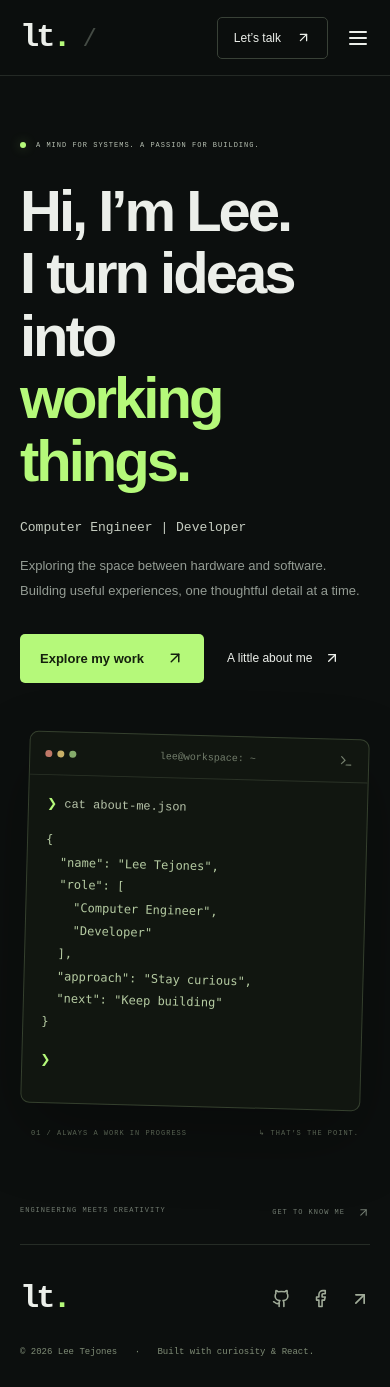
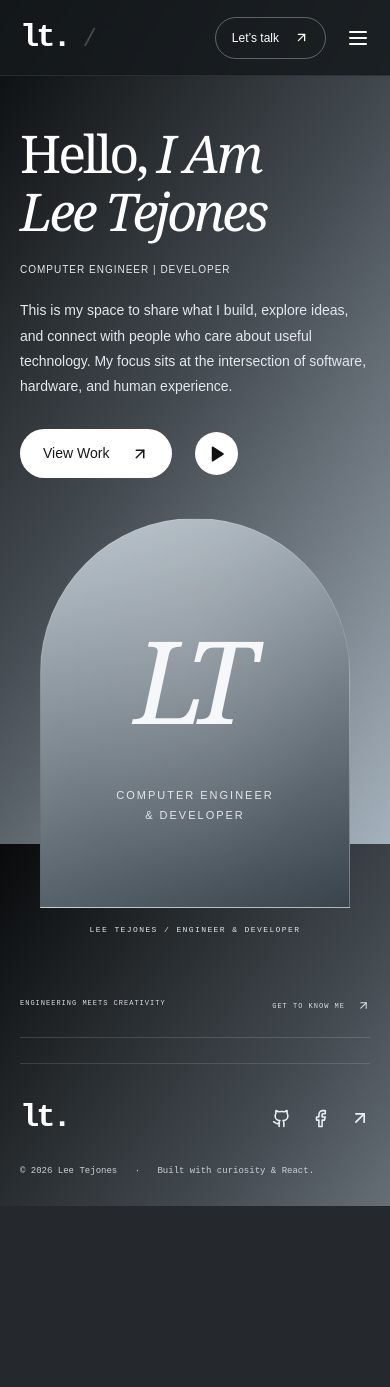
Before and after one commit to mrleejino-ho/leetejones_portfolio, a React (Vite) app: page / in a window 390 px wide. After the commit the page ends 1206 px from the top, so only its background shows below. Built offline with nearby package versions, Linux system fonts and the light colour scheme.

Commit message:
Restyle portfolio with silver gradient and editorial hero

```diff
--- a/index.html
+++ b/index.html
@@ -3,7 +3,7 @@
   <head>
     <meta charset="UTF-8" />
     <meta name="viewport" content="width=device-width, initial-scale=1.0" />
-    <meta name="theme-color" content="#0c0f0e" />
+    <meta name="theme-color" content="#25292d" />
     <meta
       name="description"
       content="Lee Tejones — Computer Engineer and Developer. A personal portfolio exploring software, connected hardware, and thoughtful digital experiences."
--- a/src/main.jsx
+++ b/src/main.jsx
@@ -16,6 +16,7 @@ import {
   Mail,
   Check,
   Copy,
+  Play,
 } from "lucide-react";
 import {
   BrowserRouter,
@@ -39,6 +40,7 @@ const profile = {
   github: "https://github.com/mrleejino-ho",
   linkedin: "",
   resume: "",
+  portrait: "",
 };
 const projects = [
   {
@@ -236,61 +238,48 @@ function App() {
             element={
               <section id="home" className="hero shell">
                 <div className="hero-main">
-                  <div className="eyebrow">
-                    <span className="status-dot" /> A MIND FOR SYSTEMS. A
-                    PASSION FOR BUILDING.
-                  </div>
                   <h1>
-                    Hi, I’m Lee.
-                    <br />I turn ideas into
+                    Hello, <em>I Am</em>
                     <br />
-                    <span>working things.</span>
+                    <span>Lee Tejones</span>
                   </h1>
                   <p className="hero-title">{profile.title}</p>
                   <p className="hero-description">
-                    Exploring the space between hardware and software.
-                    <br className="desktop-break" /> Building useful
-                    experiences, one thoughtful detail at a time.
+                    This is my space to share what I build, explore ideas, and
+                    connect with people who care about useful technology. My
+                    focus sits at the intersection of software, hardware, and
+                    human experience.
                   </p>
                   <div className="hero-actions">
                     <Link to="/projects" className="button primary">
-                      Explore my work <ArrowUpRight size={18} />
+                      View Work <ArrowUpRight size={18} />
                     </Link>
-                    <Link to="/about" className="text-link">
-                      A little about me <ArrowUpRight size={16} />
+                    <Link
+                      to="/about"
+                      className="about-play"
+                      aria-label="A little about me"
+                    >
+                      <Play size={18} fill="currentColor" />
                     </Link>
                   </div>
                 </div>
-                <div className="terminal-wrap">
-                  <div className="terminal">
-                    <div className="terminal-bar">
-                      <div className="window-dots">
-                        <i />
-                        <i />
-                        <i />
+                <div className="portrait-column">
+                  <div className="portrait-arch">
+                    {profile.portrait ? (
+                      <img src={profile.portrait} alt="Lee Tejones" />
+                    ) : (
+                      <div className="portrait-placeholder">
+                        <span>LT</span>
+                        <p>
+                          Computer Engineer
+                          <br />& Developer
+                        </p>
                       </div>
-                      <span>lee@workspace: ~</span>
-                      <Terminal size={14} />
-                    </div>
-                    <div className="terminal-body">
-                      <p>
-                        <span className="green">❯</span> cat about-me.json
-                      </p>
-                      <pre>
-                        {
-                          '{\n  "name": "Lee Tejones",\n  "role": [\n    "Computer Engineer",\n    "Developer"\n  ],\n  "approach": "Stay curious",\n  "next": "Keep building"\n}'
-                        }
-                      </pre>
-                      <p>
-                        <span className="green">❯</span>{" "}
-                        <span className="cursor" />
-                      </p>
-                    </div>
+                    )}
                   </div>
-                  <div className="terminal-caption">
-                    <span>01 / ALWAYS A WORK IN PROGRESS</span>
-                    <span>↳ THAT’S THE POINT.</span>
-                  </div>
+                  <span className="portrait-caption">
+                    LEE TEJONES / ENGINEER & DEVELOPER
+                  </span>
                 </div>
                 <div className="hero-footer">
                   <span>ENGINEERING MEETS CREATIVITY</span>
--- a/src/styles.css
+++ b/src/styles.css
@@ -1,11 +1,11 @@
 @import "tailwindcss";
 @theme {
-  --color-accent: #b5f97a;
+  --color-accent: #ffffff;
 }
 :root {
   font-family: Arial, Helvetica, sans-serif;
   color: #ecefea;
-  background: #0c0f0e;
+  background: #151719;
   font-synthesis: none;
   text-rendering: optimizeLegibility;
   -webkit-font-smoothing: antialiased;
@@ -32,12 +32,12 @@ button {
 }
 a:focus-visible,
 button:focus-visible {
-  outline: 2px solid #b5f97a;
+  outline: 2px solid #ffffff;
   outline-offset: 6px;
 }
 ::selection {
-  background: #b5f97a;
-  color: #0c0f0e;
+  background: #ffffff;
+  color: #151719;
 }
 .shell {
   width: min(1180px, calc(100% - 96px));
@@ -60,7 +60,7 @@ button:focus-visible {
   letter-spacing: -3px;
 }
 .logo > span:first-child {
-  color: #b5f97a;
+  color: #ffffff;
 }
 .logo-slash {
   margin-left: 14px;
@@ -77,7 +77,7 @@ button:focus-visible {
 .nav a:hover,
 .text-link:hover,
 .socials a:hover {
-  color: #b5f97a;
+  color: #ffffff;
 }
 .header-cta {
   display: flex;
@@ -107,14 +107,14 @@ button:focus-visible {
   display: flex;
   align-items: center;
   gap: 10px;
-  color: #b8c1b3;
+  color: #e2e5e8;
 }
 .status-dot {
   width: 6px;
   height: 6px;
-  background: #b5f97a;
+  background: #ffffff;
   border-radius: 50%;
-  box-shadow: 0 0 12px #b5f97a55;
+  box-shadow: 0 0 12px #ffffff55;
 }
 h1 {
   font-size: clamp(48px, 5.7vw, 76px);
@@ -124,16 +124,16 @@ h1 {
   margin: 29px 0 25px;
 }
 h1 > span {
-  color: #b5f97a;
+  color: #ffffff;
 }
 .hero-title {
   font-family: monospace;
-  color: #c6cdc1;
+  color: #e2e7ed;
   font-size: 15px;
   margin-bottom: 17px;
 }
 .hero-description {
-  color: #939b93;
+  color: #e0e5eb;
   font-size: 14px;
   line-height: 1.9;
 }
@@ -157,11 +157,11 @@ h1 > span {
     transform 0.2s;
 }
 .primary {
-  background: #b5f97a;
-  color: #14200d;
+  background: #ffffff;
+  color: #151719;
 }
 .primary:hover {
-  background: #cafd9e;
+  background: #e3e7eb;
   transform: translateY(-2px);
 }
 .text-link {
@@ -185,9 +185,9 @@ h1 > span {
 }
 .terminal {
   position: relative;
-  border: 1px solid #35402e;
+  border: 1px solid #ffffff30;
   border-radius: 9px;
-  background: #111610;
+  background: #24292e;
   box-shadow: 0 28px 70px #0004;
   transform: rotate(1.5deg);
   overflow: hidden;
@@ -234,11 +234,11 @@ h1 > span {
   color: #b5cba2;
 }
 .green {
-  color: #b5f97a;
+  color: #ffffff;
 }
 .cursor {
   display: inline-block;
-  background: #b5f97a;
+  background: #ffffff;
   width: 7px;
   height: 13px;
   vertical-align: middle;
@@ -275,7 +275,7 @@ h1 > span {
 }
 .section-label {
   font-size: 9px;
-  color: #9fac93;
+  color: #d8dde2;
   margin: 0 0 22px;
 }
 h2 {
@@ -286,7 +286,7 @@ h2 {
   margin: 0;
 }
 h2 > span {
-  color: #b5f97a;
+  color: #ffffff;
 }
 .about {
   display: grid;
@@ -301,17 +301,17 @@ h2 > span {
 .about-copy p {
   font-size: 14px;
   line-height: 1.9;
-  color: #969f94;
+  color: #d2d8df;
   margin: 0 0 18px;
 }
 .about-copy p:first-child {
-  color: #c4ccc0;
+  color: #edf0f3;
   font-size: 17px;
   line-height: 1.7;
 }
 .about-copy .text-link {
   margin-top: 8px;
-  color: #b5f97a;
+  color: #ffffff;
 }
 .section-heading {
   display: flex;
@@ -322,13 +322,13 @@ h2 > span {
 }
 .section-heading > p {
   font-size: 12px;
-  color: #899283;
+  color: #d8dde2;
   line-height: 1.8;
   margin: 0;
 }
 .content-note {
   font-size: 11px;
-  color: #8e9886;
+  color: #d4d9df;
   margin: 0 0 24px;
   line-height: 1.7;
 }
@@ -339,10 +339,10 @@ h2 > span {
   gap: 20px;
 }
 .project-card {
-  border: 1px solid #2c3329;
+  border: 1px solid #ffffff30;
   border-radius: 8px;
   overflow: hidden;
-  background: #111510;
+  background: #24292e;
   transition:
     border-color 0.2s,
     transform 0.2s;
@@ -355,7 +355,7 @@ h2 > span {
   height: 221px;
   padding: 19px 20px 13px;
   background: #172014;
-  border-bottom: 1px solid #2c3329;
+  border-bottom: 1px solid #ffffff30;
   overflow: hidden;
 }
 .art-top {
@@ -500,7 +500,7 @@ h2 > span {
 .project-category {
   display: flex;
   justify-content: space-between;
-  color: #93a482;
+  color: #cbd1d7;
   font: 7px monospace;
   letter-spacing: 1px;
 }
@@ -514,16 +514,16 @@ h2 > span {
   font-weight: 500;
 }
 .project-info h3 svg {
-  color: #788a6a;
+  color: #d1d7dd;
 }
 .project-status {
   font: 8px monospace;
-  color: #b5c49f;
+  color: #d9dfe5;
 }
 .project-info > p {
   font-size: 12px;
   line-height: 1.9;
-  color: #929c8b;
+  color: #d2d7dc;
   min-height: 92px;
   margin: 16px 0;
 }
@@ -534,9 +534,9 @@ h2 > span {
 }
 .tags > span {
   font: 9px monospace;
-  color: #a4af9d;
-  background: #1b2118;
-  border: 1px solid #30382b;
+  color: #d7dce0;
+  background: #ffffff10;
+  border: 1px solid #ffffff25;
   padding: 6px 8px;
   border-radius: 3px;
 }
@@ -554,15 +554,15 @@ h2 > span {
   align-items: center;
 }
 .project-links a:hover {
-  color: #b5f97a;
+  color: #ffffff;
 }
 .skill-card {
   padding: 28px 23px;
-  border: 1px solid #2c3329;
+  border: 1px solid #ffffff30;
   border-radius: 7px;
 }
 .skill-icon {
-  color: #b5f97a;
+  color: #ffffff;
   margin-bottom: 25px;
 }
 .skill-card h3 {
@@ -572,7 +572,7 @@ h2 > span {
 }
 .skill-card p {
   font-size: 12px;
-  color: #919b89;
+  color: #d4d9df;
   line-height: 1.8;
   margin: 0 0 24px;
   min-height: 42px;
@@ -583,11 +583,11 @@ h2 > span {
 }
 .contact-panel {
   position: relative;
-  border: 1px solid #35432b;
+  border: 1px solid #ffffff35;
   border-radius: 9px;
   padding: 52px;
   background:
-    radial-gradient(ellipse at 90% 90%, #2d401b55, transparent 65%), #141b10;
+    radial-gradient(ellipse at 90% 90%, #2d401b55, transparent 65%), #30373f;
   overflow: hidden;
 }
 .contact-panel h2 {
@@ -595,7 +595,7 @@ h2 > span {
 }
 .contact-panel > p:not(.eyebrow) {
   font-size: 13px;
-  color: #9ca891;
+  color: #e4e8ec;
   line-height: 1.9;
   margin-top: 22px;
 }
@@ -636,7 +636,7 @@ h2 > span {
 }
 .footer p {
   font: 10px monospace;
-  color: #7f8c76;
+  color: #c9d0d7;
 }
 .footer p span {
   margin: 0 12px;
@@ -644,7 +644,7 @@ h2 > span {
 .socials {
   display: flex;
   gap: 20px;
-  color: #a1ac99;
+  color: #edf0f4;
 }
 @keyframes blink {
   50% {
@@ -729,8 +729,8 @@ h2 > span {
     left: 0;
     right: 0;
     top: 76px;
-    background: #111610;
-    border-bottom: 1px solid #35402e;
+    background: #24292e;
+    border-bottom: 1px solid #ffffff30;
     padding: 25px;
     z-index: 10;
   }
@@ -913,7 +913,7 @@ h2 > span {
   justify-content: space-between;
   align-items: center;
   padding: 28px 12px;
-  color: #b5f97a;
+  color: #ffffff;
 }
 .cover-mark > span {
   font: 64px monospace;
@@ -947,7 +947,7 @@ h2 > span {
   position: relative;
   z-index: 1;
   margin-top: 26px;
-  color: #bbc8ae;
+  color: #e4e8ec;
   font-size: 12px;
 }
 .contact-details a,
@@ -958,11 +958,11 @@ h2 > span {
   margin: 0;
 }
 .contact-details a:hover {
-  color: #b5f97a;
+  color: #ffffff;
 }
 .contact-details svg {
   flex-shrink: 0;
-  color: #a5c18c;
+  color: #edf0f4;
 }
 @media (max-width: 720px) {
   .contact-details {
@@ -981,11 +981,11 @@ h2 > span {
   position: sticky;
   top: 0;
   z-index: 50;
-  background: #0c0f0ef5;
+  background: #151719f5;
   backdrop-filter: blur(14px);
 }
 .nav a[aria-current="page"] {
-  color: #b5f97a;
+  color: #ffffff;
 }
 .nav a {
   padding-block: 8px;
@@ -1006,7 +1006,7 @@ h2 > span {
   margin: 0;
 }
 .page-title > span {
-  color: #b5f97a;
+  color: #ffffff;
 }
 .contact-panel .page-title {
   font-size: 48px;
@@ -1019,8 +1019,8 @@ h2 > span {
   top: -80px;
   left: 20px;
   z-index: 100;
-  background: #b5f97a;
-  color: #14200d;
+  background: #ffffff;
+  color: #151719;
   padding: 12px 20px;
   border-radius: 4px;
 }
@@ -1042,7 +1042,7 @@ h2 > span {
   justify-content: center;
   aspect-ratio: 16 / 9;
   background: #10140e;
-  border-bottom: 1px solid #2c3329;
+  border-bottom: 1px solid #ffffff30;
   overflow: hidden;
 }
 .project-screenshot img {
@@ -1063,3 +1063,323 @@ h2 > span {
   flex-shrink: 0;
   margin-top: 4px;
 }
+/* Reference-inspired silver editorial theme. */
+:root {
+  background: #25292d;
+  color: #fff;
+  font-family: Arial, Helvetica, sans-serif;
+}
+body {
+  min-height: 100vh;
+  background: linear-gradient(125deg, #080a0b 0%, #444b51 47%, #a5b1bc 100%);
+  background-attachment: fixed;
+}
+.header {
+  max-width: none;
+  padding-inline: max(6vw, calc((100vw - 1180px) / 2));
+  border-bottom: 1px solid #ffffff15;
+  background: #161a1edb;
+  height: 100px;
+}
+.header .logo {
+  display: none;
+}
+.nav {
+  width: 100%;
+  justify-content: space-between;
+  gap: 24px;
+  color: #f5f5f5;
+  font-size: 14px;
+  font-weight: 600;
+}
+.nav a {
+  position: relative;
+}
+.nav a[aria-current="page"]::after {
+  content: "";
+  position: absolute;
+  bottom: 0;
+  left: 0;
+  width: 22px;
+  height: 2px;
+  background: #fff;
+}
+.header-cta {
+  margin-left: 55px;
+  border-radius: 30px;
+  border-color: #ffffff50;
+  white-space: nowrap;
+}
+.shell {
+  width: min(1180px, calc(100% - 100px));
+}
+.hero {
+  padding-top: 68px;
+  grid-template-columns: 1.5fr 1fr;
+  align-items: center;
+  gap: 70px;
+}
+.hero h1 {
+  font-family: Georgia, "Times New Roman", serif;
+  font-size: clamp(64px, 6.8vw, 104px);
+  font-weight: 400;
+  line-height: 1.12;
+  letter-spacing: -5px;
+  margin: 0 0 22px;
+}
+.hero h1 em {
+  font-weight: 400;
+}
+.hero h1 > span {
+  font-style: italic;
+  color: #fff;
+  white-space: nowrap;
+}
+.hero-title {
+  font-family: inherit;
+  font-size: 12px;
+  letter-spacing: 1.5px;
+  text-transform: uppercase;
+  color: #e4e8ed;
+  margin-bottom: 21px;
+}
+.hero-description {
+  font-size: 15px;
+  line-height: 1.8;
+  color: #e5e8ec;
+  max-width: 540px;
+}
+.hero-actions {
+  margin-top: 46px;
+  gap: 23px;
+}
+.button {
+  border-radius: 50px;
+  font-size: 14px;
+  padding: 14px 23px;
+  font-weight: 500;
+}
+.about-play {
+  display: inline-flex;
+  justify-content: center;
+  align-items: center;
+  width: 43px;
+  height: 43px;
+  border-radius: 50%;
+  color: #111;
+  background: #fff;
+  transition: transform 0.2s;
+}
+.about-play:hover {
+  transform: translateX(3px);
+}
+.portrait-column {
+  width: 100%;
+  max-width: 350px;
+  justify-self: end;
+}
+.portrait-arch {
+  height: 485px;
+  border-radius: 180px 180px 0 0;
+  overflow: hidden;
+  background: linear-gradient(160deg, #bec8d0, #39434c);
+  border: 1px solid #ffffff25;
+}
+.portrait-arch img {
+  width: 100%;
+  height: 100%;
+  object-fit: cover;
+  object-position: center;
+  display: block;
+}
+.portrait-placeholder {
+  height: 100%;
+  display: flex;
+  flex-direction: column;
+  justify-content: center;
+  align-items: center;
+  background: radial-gradient(ellipse at 50% 35%, #ffffff15, transparent 65%);
+}
+.portrait-placeholder > span {
+  font:
+    italic 115px Georgia,
+    serif;
+  letter-spacing: -12px;
+  color: #f5f7f9;
+  padding-right: 12px;
+}
+.portrait-placeholder p {
+  text-align: center;
+  color: #e2e7eb;
+  font-size: 11px;
+  letter-spacing: 2px;
+  text-transform: uppercase;
+  line-height: 1.8;
+  margin-top: 28px;
+}
+.portrait-caption {
+  display: block;
+  margin-top: 17px;
+  font: 8px monospace;
+  letter-spacing: 1.4px;
+  text-align: center;
+  color: #e1e6eb;
+}
+.hero-footer {
+  color: #d6dde4;
+  border-color: #ffffff25;
+  margin-top: 18px;
+}
+.page-title {
+  font-family: Georgia, "Times New Roman", serif;
+  font-style: italic;
+  font-size: clamp(40px, 4.6vw, 62px);
+  letter-spacing: -2px;
+}
+.section-label {
+  font-family: inherit;
+  font-size: 10px;
+  letter-spacing: 2px;
+  color: #e4e7eb;
+}
+.about {
+  border-color: #ffffff25;
+}
+.project-card {
+  background: #171d23b8;
+  border-color: #ffffff30;
+  border-radius: 12px;
+}
+.project-card:hover {
+  border-color: #ffffff80;
+}
+.project-category {
+  color: #d5dce3;
+}
+.project-info h3 {
+  color: #fff;
+  font-weight: 500;
+}
+.project-info > p {
+  color: #dfe4e9;
+}
+.project-status {
+  color: #e0e5ea;
+}
+.tags > span {
+  background: #ffffff0c;
+  color: #e1e6eb;
+  border-color: #ffffff30;
+}
+.project-links {
+  border-color: #ffffff25;
+}
+.project-screenshot {
+  background: #11161b;
+  border-color: #ffffff25;
+}
+.skill-card {
+  background: #171d2380;
+  border-color: #ffffff30;
+  border-radius: 12px;
+}
+.skill-icon {
+  color: #fff;
+}
+.contact-panel {
+  background: linear-gradient(120deg, #11171de6, #69778499);
+  border-color: #ffffff35;
+  border-radius: 15px;
+}
+.contact-decoration {
+  color: #ffffff0a;
+}
+.copy-button {
+  color: #f0f3f6;
+}
+.footer {
+  border-top: 1px solid #ffffff20;
+  margin-top: 25px;
+}
+.footer .logo {
+  color: #fff;
+}
+.contact-details,
+.contact-details svg {
+  color: #f0f3f6;
+}
+@media (max-width: 1000px) {
+  .hero {
+    gap: 35px;
+  }
+  .hero h1 {
+    font-size: 68px;
+    letter-spacing: -4px;
+  }
+  .portrait-arch {
+    height: 405px;
+  }
+  .header-cta {
+    margin-left: 30px;
+  }
+}
+@media (max-width: 720px) {
+  .shell {
+    width: calc(100% - 40px);
+  }
+  .header {
+    height: 76px;
+    padding-inline: 20px;
+  }
+  .header .logo {
+    display: block;
+  }
+  .header-cta {
+    margin-left: auto;
+    margin-right: 20px;
+  }
+  .nav {
+    background: #1d232af7;
+    width: auto;
+    padding: 22px;
+    border-color: #ffffff30;
+  }
+  .nav a {
+    width: fit-content;
+  }
+  .hero {
+    grid-template-columns: 1fr;
+    padding-top: 48px;
+    gap: 40px;
+  }
+  .hero h1 {
+    font-size: clamp(52px, 9.7vw, 70px);
+    letter-spacing: -3px;
+  }
+  .hero-title {
+    font-size: 10px;
+    letter-spacing: 1px;
+  }
+  .hero-description {
+    font-size: 14px;
+  }
+  .hero-actions {
+    margin-top: 30px;
+  }
+  .portrait-column {
+    justify-self: center;
+    max-width: 310px;
+  }
+  .portrait-arch {
+    height: 390px;
+  }
+  .hero-footer {
+    margin-top: 0;
+  }
+  .page-title {
+    font-size: 39px;
+  }
+  .contact-panel .page-title {
+    font-size: 38px;
+  }
+}
```
Also changed, not shown: public/favicon.svg, 1 other file (tests, documents, lock files or other folders).
